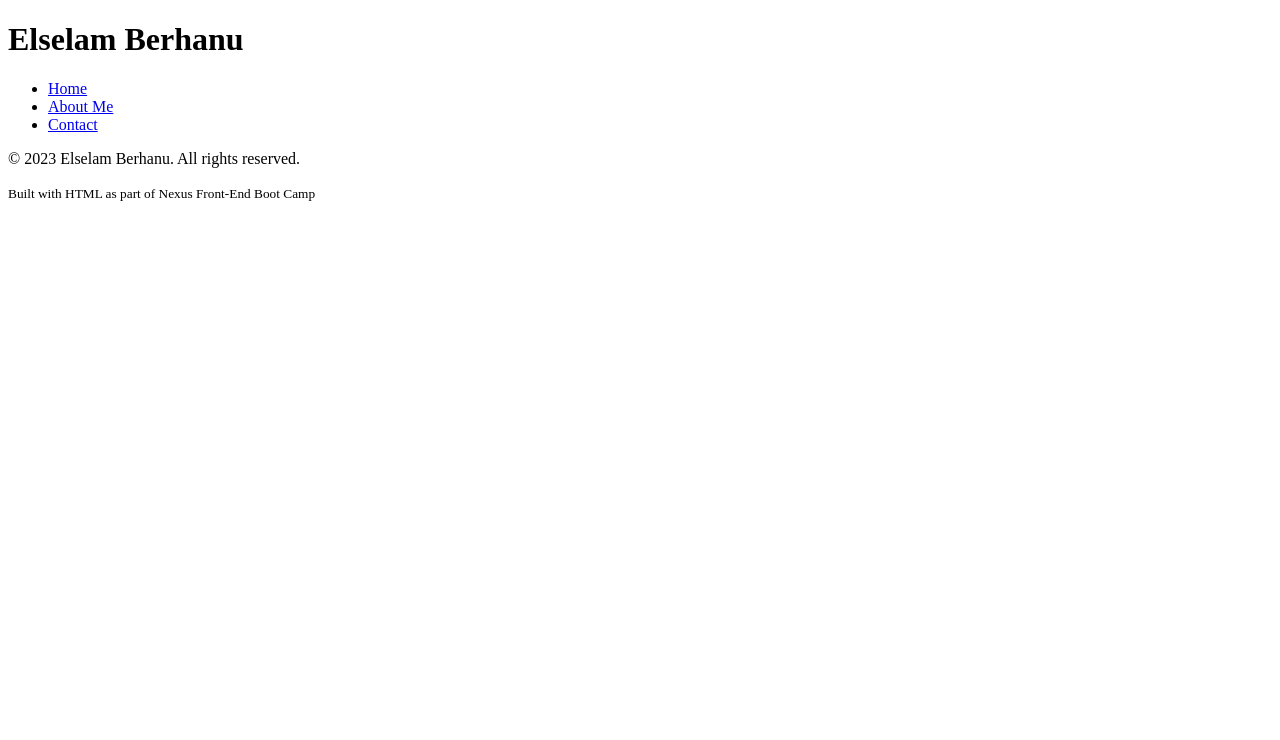
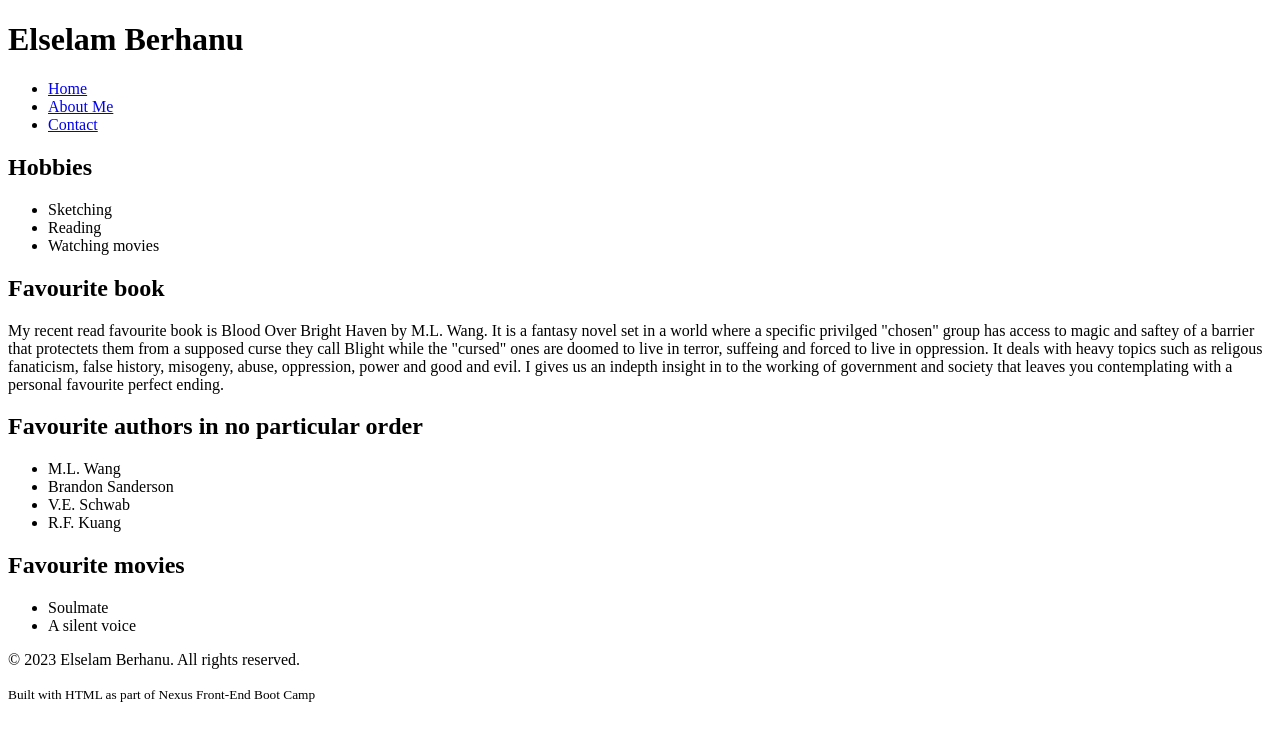
Before and after one commit to elselamberhanu/portfolio-project, a plain HTML site: page about.html in a window 1280 px wide. Drawn offline with Linux system fonts and the light colour scheme.

Commit message:
hobbies added

```diff
--- a/about.html
+++ b/about.html
@@ -18,7 +18,27 @@
         </nav>
     </header>
     <main>
-
+        <section>
+            <h2>Hobbies</h2>
+            <ul>
+                <li>Sketching</li>
+                <li>Reading</li>
+                <li>Watching movies</li>
+            </ul>
+            <h2>Favourite book</h2>
+            <p>My recent read favourite book is Blood Over Bright Haven by M.L. Wang. It is a fantasy novel set in a world where a specific privilged "chosen" group has access to magic and saftey of a barrier that protectets them from a supposed curse they call Blight while the "cursed" ones are doomed to live in terror, suffeing and forced to live in oppression. It deals with heavy topics such as religous fanaticism, false history, misogeny, abuse, oppression, power and good and evil. I gives us an indepth insight in to the working of government and society that leaves you contemplating with a personal favourite perfect ending. </p>
+            <h2>Favourite authors in no particular order</h2>
+            <ul>
+                <li>M.L. Wang</li>
+                <li>Brandon Sanderson</li>
+                <li>V.E. Schwab</li>
+                <li>R.F. Kuang</li>
+            </ul>
+            <h2>Favourite movies</h2>
+            <ul>
+                <li>Soulmate</li>
+                <li>A silent voice</li>
+        </section>
     </main>
     <footer>
         <P>© 2023 Elselam Berhanu. All rights reserved.</P>
```
